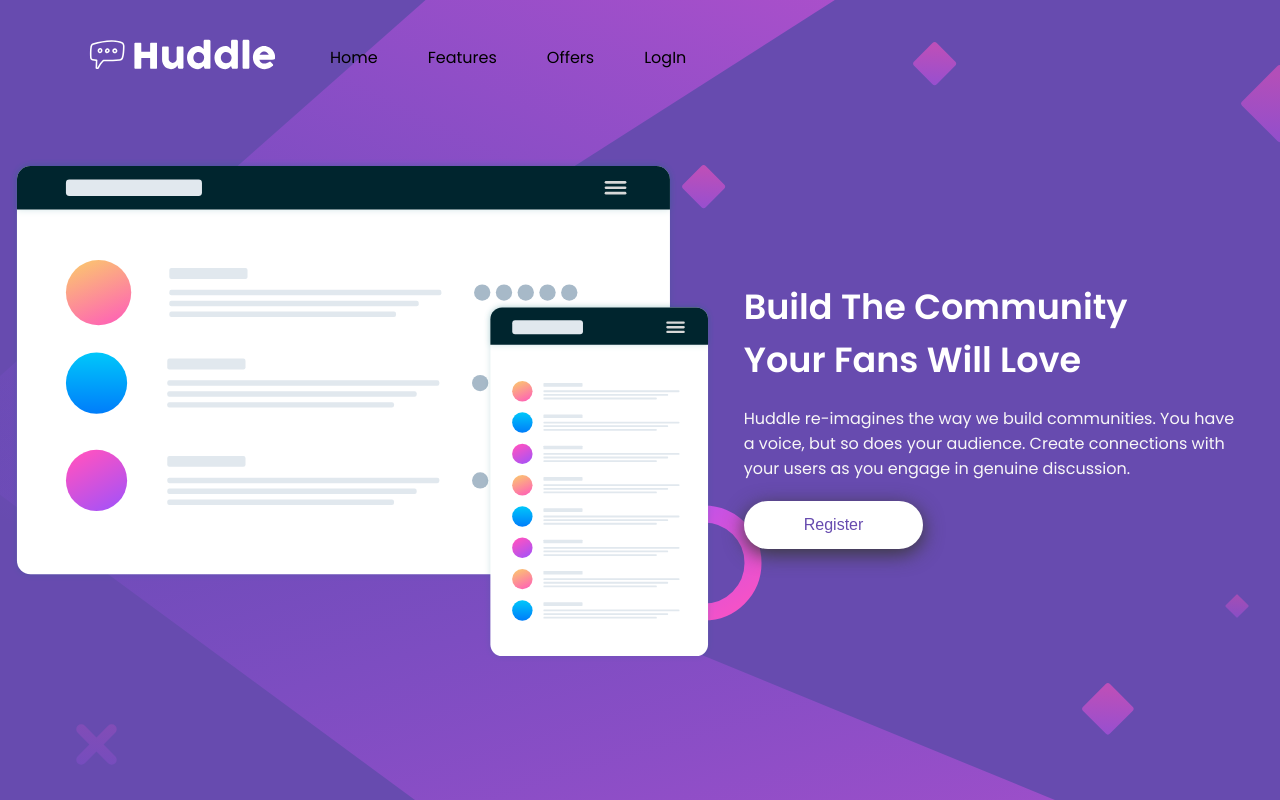
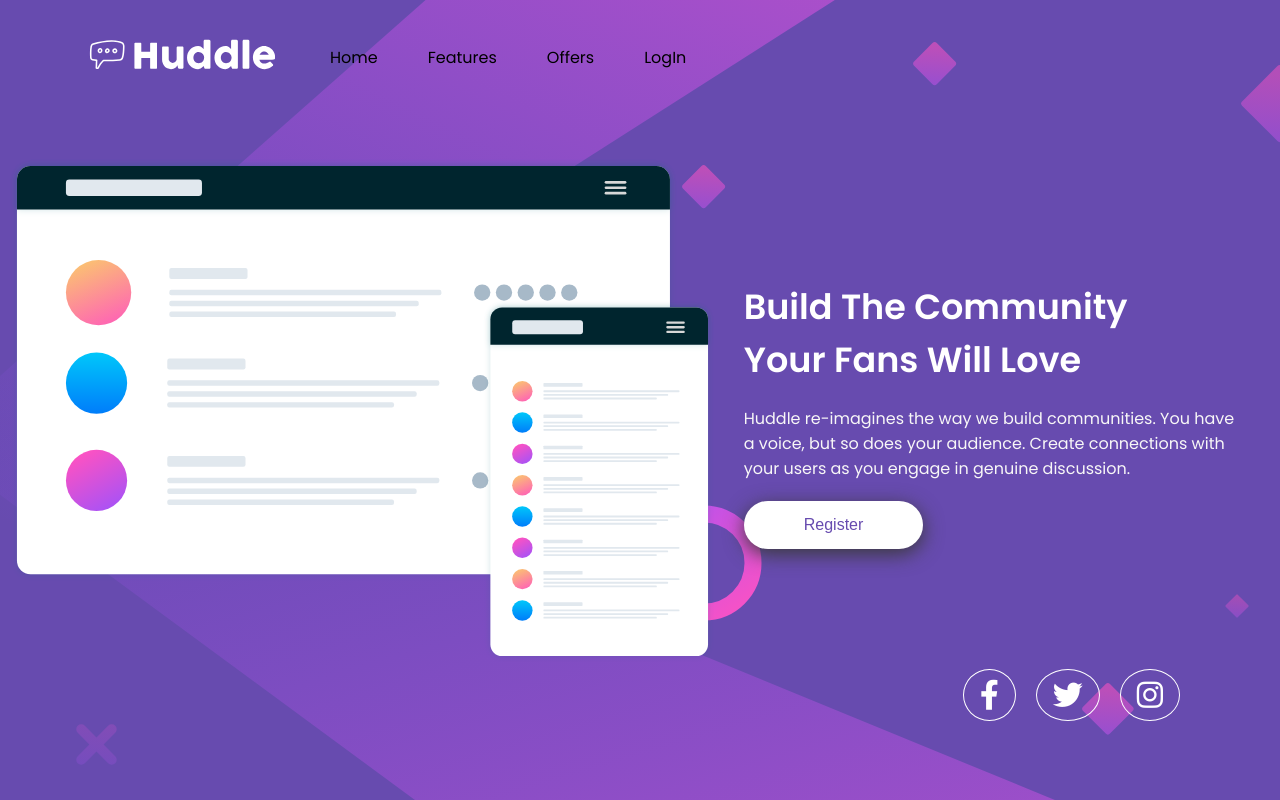
Before and after one commit to Khadijarejjaoui99/huddle-landing-page-with-single-introductory-section, a plain HTML site: page index.html in a window 1280 px wide. Drawn offline with Linux system fonts and the light colour scheme.

Commit message:
first commit

```diff
--- a/index.html
+++ b/index.html
@@ -5,6 +5,10 @@
     <meta http-equiv="X-UA-Compatible" content="IE=edge" />
     <meta name="viewport" content="width=device-width, initial-scale=1.0" />
     <link rel="stylesheet" href="style.css" />
+    <link
+      rel="stylesheet"
+      href="https://cdnjs.cloudflare.com/ajax/libs/font-awesome/6.0.0/css/all.min.css"
+    />
     <title>landing page with a single introductory section</title>
   </head>
   <body>
@@ -32,5 +36,16 @@
         <button>Register</button>
       </div>
     </main>
+    <footer>
+      <div class="icon">
+        <i class="fa-brands fa-facebook-f"></i>
+      </div>
+      <div class="icon">
+      <i class="fa-brands fa-twitter"></i>
+      </div>
+      <div class="icon">
+      <i class="fa-brands fa-instagram"></i>
+      </div>
+    </footer>
   </body>
 </html>
--- a/style.css
+++ b/style.css
@@ -75,6 +75,29 @@ main img {
   color: white;
   background-color: hsl(300, 69%, 71%);
 }
+footer {
+  display: flex;
+  float: right;
+}
+.icon {
+  display: flex;
+  align-items: center;
+  justify-content: center;
+  color: white;
+  font-size: 30px;
+  border-radius: 50%;
+  padding: 10px 16px;
+  margin: 0 10px;
+  border: 1px solid white;
+  cursor: pointer;
+}
+.icon:hover{
+    background-color: hsl(300, 69%, 71%);
+}
+.icon:last-child {
+  margin-right: 100px;
+}
+
 @media (max-width: 1350px) {
   .info h1 {
     font-size: 35px;
```
